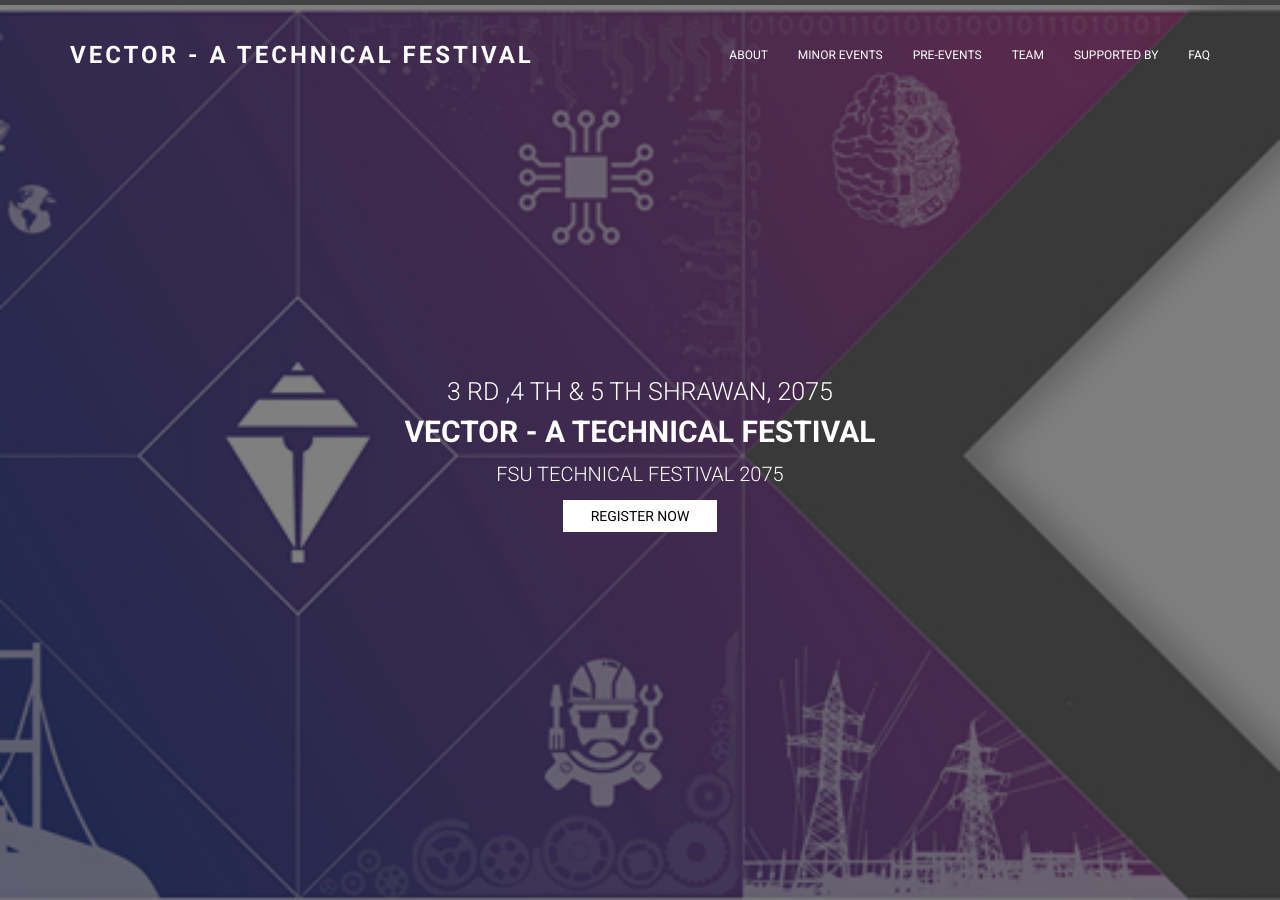
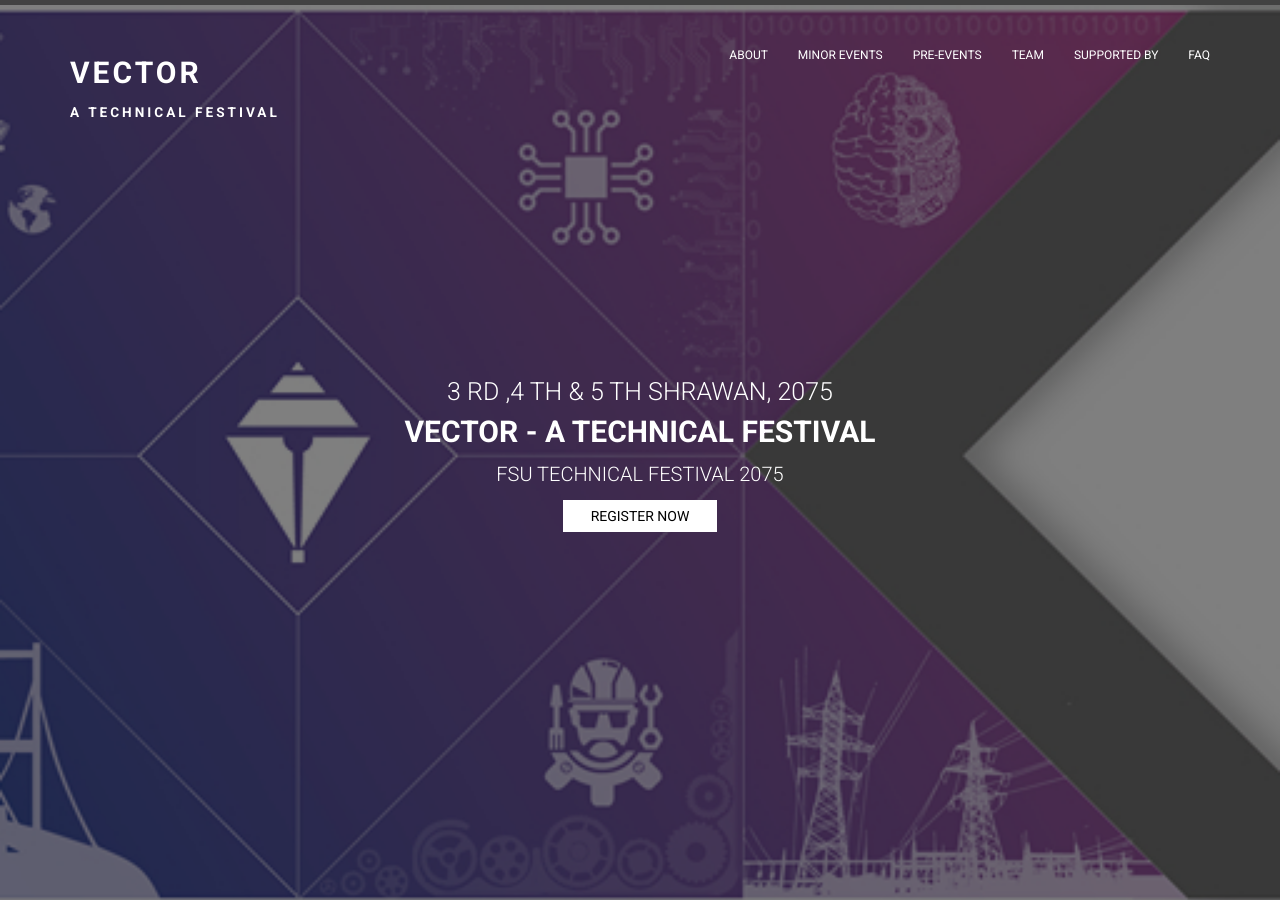
Before and after one commit to amritghimire/vector, a Jekyll site: the page built from index.md, in a window 1280 px wide and 900 px high. Built offline with Jekyll 4.4.1, drawn with Linux system fonts in a browser that asks for light colours; some web fonts are replaced.

Commit message:
Responsive setup

```diff
--- a/_includes/header.html
+++ b/_includes/header.html
@@ -8,7 +8,7 @@
 
                   <!-- logo image  -->
                   {% comment %} <img src="assets/images/logo.png" alt="Logo" class="logo-image"> {% endcomment %}
-{{ site.title }}
+                 <h2>Vector</h1><small>A technical Festival</small>
               </a>
           </div>
 
--- a/_layouts/home.html
+++ b/_layouts/home.html
@@ -622,7 +622,7 @@
               </address>
           </div>
           <div class="col-sm-9">
-                <iframe src="https://www.google.com/maps/embed?pb=!1m18!1m12!1m3!1d14058.520705804664!2d83.9800796588913!3d28.248902555711865!2m3!1f0!2f0!3f0!3m2!1i1024!2i768!4f13.1!3m3!1m2!1s0x3995947ddb83ddc5%3A0xcd98c6b6d110d582!2sPaschimanchal+Campus+(I.O.E)!5e0!3m2!1sen!2snp!4v1529460312360" width="600" height="450" frameborder="0" style="border:0" allowfullscreen></iframe>          </div>
+                <iframe src="https://www.google.com/maps/embed?pb=!1m18!1m12!1m3!1d14058.520705804664!2d83.9800796588913!3d28.248902555711865!2m3!1f0!2f0!3f0!3m2!1i1024!2i768!4f13.1!3m3!1m2!1s0x3995947ddb83ddc5%3A0xcd98c6b6d110d582!2sPaschimanchal+Campus+(I.O.E)!5e0!3m2!1sen!2snp!4v1529460312360"  width="100%" height="450" frameborder="0" style="border:0" allowfullscreen></iframe>          </div>
       </div>
   </div>
 </section>
--- a/assets/css/main.css
+++ b/assets/css/main.css
@@ -303,7 +303,7 @@
 }
 .site-branding .logo {
   color: #fff;
-  font-size: 24px;
+  /* font-size: 24px; */
   font-weight: 700;
   margin-right: 5px;
   letter-spacing: 3px;
```
